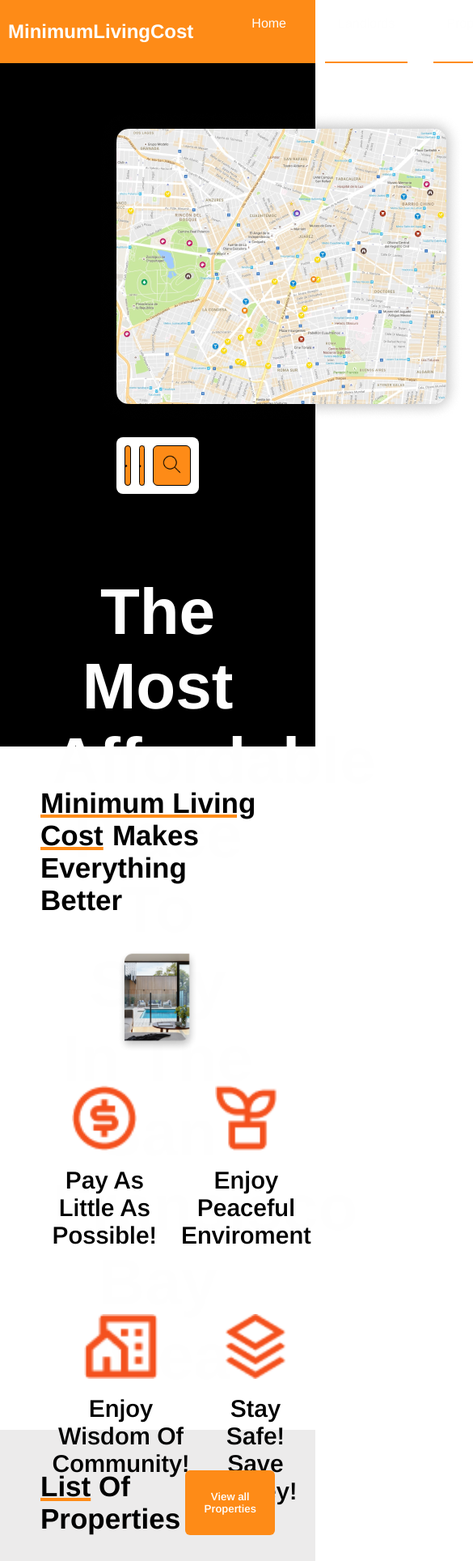
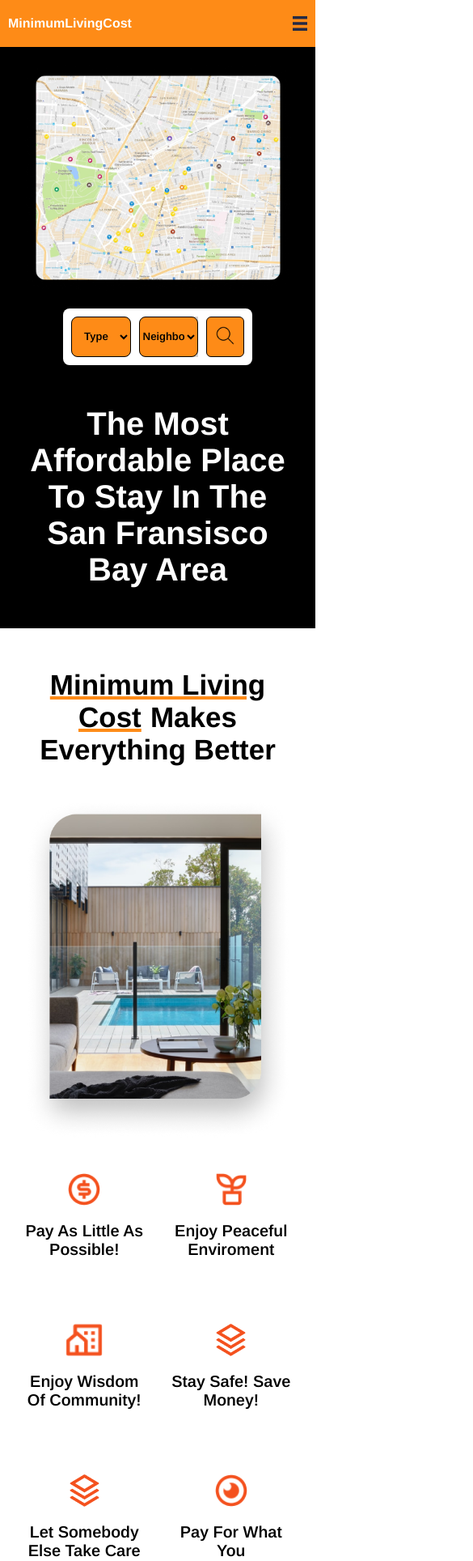
Before and after one commit to oseji/rental-agency-react, a React (Vite) app: page / in a window 390 px wide. Shown: the top 1928 px of the page at 81% size, 585 px wide, since content can reach past the window. Built offline with nearby package versions, Linux system fonts and the light colour scheme; a web font is replaced by a local one.

Commit message:
added responsiveness for mobile screens

```diff
--- a/src/AddNewProperty.jsx
+++ b/src/AddNewProperty.jsx
@@ -1,7 +1,7 @@
 const AddNewProperty = () => {
   return (
     <section className="addProperty">
-      <h1 className="addPropHeading">
+      <h1 className="smallHeading">
         Search For Your Property With Us And Be Confident That Your Room Will Be
         Filled Out.
       </h1>
--- a/src/App.css
+++ b/src/App.css
@@ -23,8 +23,18 @@ input::-webkit-inner-spin-button {
   padding: 0 0.625rem;
 }
 
+.logoHamburger {
+  display: flex;
+  flex-direction: row;
+  justify-content: space-between;
+}
+
 .logo {
   color: #fefefe;
+}
+
+.hamburger {
+  display: none;
 }
 
 .navList {
@@ -179,11 +189,23 @@ input::-webkit-inner-spin-button {
 .section3 {
   height: auto;
   padding: 3.125rem;
-  background-color: #ecebeb;
+  background-color: #fefefe;
 }
 
 .sectionHeading {
   font-size: 2.1875rem;
+}
+
+.smallHeading {
+  margin-bottom: 2.5rem;
+  text-align: center;
+}
+
+.addPropHeading {
+  display: flex;
+  flex-direction: row;
+  justify-content: space-between;
+  margin-bottom: 2.5rem;
 }
 
 .section3-Btn {
@@ -205,6 +227,7 @@ input::-webkit-inner-spin-button {
   display: grid;
   grid-template-columns: repeat(3, minmax(0, 1fr));
   row-gap: 50px;
+  border-radius: 25px;
 }
 
 .card {
@@ -218,12 +241,14 @@ input::-webkit-inner-spin-button {
 }
 
 .card:hover {
-  box-shadow: 5px 10px 20px gray;
+  box-shadow: 5px 5px 20px rgb(184, 183, 183);
   transform: scale(1.03);
 }
 
 .cardImg {
   width: 100%;
+  border-top-right-radius: 25px;
+  border-top-left-radius: 25px;
 }
 
 .cardDetails {
@@ -356,6 +381,21 @@ input::-webkit-inner-spin-button {
 .section3Text {
   width: 40%;
   margin: 0 auto;
+}
+
+.section4-Btn {
+  background-color: #fe8b17;
+  color: #fefefe;
+  border-radius: 0.375rem;
+  border: 0;
+  padding: 0.625rem 1.25rem;
+  font-weight: 600;
+  cursor: pointer;
+  transition: ease-in 0.2s;
+}
+
+.section4-Btn:hover {
+  transform: scale(1.1);
 }
 
 /*ADD PROPERTY SECTION*/
@@ -599,6 +639,12 @@ footer {
     box-sizing: border-box;
   }
 
+  .sectionHeading {
+    text-align: center;
+  }
+
+  /**/
+
   .intro {
     flex-direction: column-reverse;
     align-items: center;
@@ -645,7 +691,7 @@ footer {
 
   .icon-text {
     text-align: center;
-    font-size: 30px;
+    font-size: 1.875rem;
   }
 
   /*SECTION 3*/
@@ -661,6 +707,28 @@ footer {
     gap: 40px;
   }
 
+  .section3Heading {
+    text-align: center;
+  }
+
+  .section3Text {
+    width: 80%;
+  }
+
+  .flexibilityText {
+    text-align: center;
+  }
+
+  .section4-Btn {
+    margin: 0 auto;
+    display: block;
+  }
+
+  /*ADD PROPERTIES*/
+  .addPropHeading {
+    font-size: 1.875rem;
+  }
+
   /*REVIEWS*/
   .reviewsGroup {
     width: 90%;
@@ -668,3 +736,226 @@ footer {
 }
 
 /*RESPONSIVE DESIGN -- PHONE*/
+@media only screen and (max-width: 600px) {
+  .navbar {
+    flex-direction: column;
+    justify-content: space-between;
+    padding: 20px 10px;
+  }
+
+  .navList {
+    flex-direction: column;
+    text-align: center;
+    height: 0;
+    overflow-y: hidden;
+  }
+
+  .logoHamburger {
+    width: 100%;
+    justify-content: space-between;
+  }
+
+  .logo {
+    font-size: 16px;
+  }
+
+  .hamburger {
+    display: block;
+  }
+
+  /*INTRO*/
+  .intro {
+    height: 100%;
+    padding: 0 10px 50px;
+  }
+
+  .introHeading {
+    font-size: 2.5rem;
+    margin-top: 50px;
+  }
+
+  .introMap {
+    width: 90%;
+    margin: 0 auto;
+    display: block;
+  }
+
+  .map {
+    width: 100%;
+  }
+
+  /*SECTION 2*/
+  .section2 {
+    height: 50%;
+    padding: 50px 10px;
+  }
+
+  .section2-Img {
+    width: 90%;
+    display: block;
+  }
+
+  .icon {
+    height: 2.5rem;
+  }
+
+  .icon-text {
+    font-size: 1.25rem;
+  }
+
+  /*LIST OF PROP*/
+  .section3 {
+    padding: 10px;
+  }
+
+  .addPropHeading {
+    flex-direction: column;
+    gap: 20px;
+    margin-bottom: 70px;
+  }
+
+  .section3-Btn {
+    width: 60%;
+    margin: 0 auto;
+  }
+
+  .cardContainer {
+    display: flex;
+    flex-direction: row;
+    gap: 50px;
+    overflow-x: scroll;
+    margin-bottom: 70px;
+  }
+
+  .card {
+    width: 20rem;
+    border: 2px solid #bab8ba;
+  }
+
+  .cardImg {
+    object-fit: cover;
+    flex-shrink: 0;
+    flex-grow: 0;
+  }
+
+  .cardHeading {
+    font-size: 1.5rem;
+  }
+
+  .cardPrice {
+    font-size: 1.25rem;
+  }
+
+  .cardBottom-Group {
+    align-items: center;
+  }
+
+  .cardBottom-Icon {
+    height: 10px;
+  }
+
+  .cardBottom-Number {
+    font-size: 0.875rem;
+  }
+
+  /*SECTION 4*/
+  .section4 {
+    padding: 10px;
+  }
+
+  .section3Heading {
+    font-size: 1.5rem;
+    padding-top: 20px;
+  }
+
+  .section3-ImgSection {
+    width: 100%;
+  }
+
+  .imgGrp {
+    gap: 16px;
+  }
+
+  .section3Img {
+    width: 43%;
+  }
+
+  /*ADD PROP SECTION*/
+  .addProperty {
+    padding: 100px 10px;
+  }
+
+  .formSection {
+    padding: 14px;
+  }
+
+  .formHeading {
+    font-size: 1.75rem;
+  }
+
+  .formGrp {
+    display: flex;
+    flex-direction: column;
+    justify-content: space-between;
+    margin-bottom: 32px;
+    align-items: center;
+  }
+
+  .inputGrp {
+    margin-bottom: 10px;
+  }
+
+  .btnProperty {
+    width: 50%;
+  }
+
+  /*REVIEW SECTION*/
+  .reviewSection {
+    padding: 10px;
+  }
+
+  .reviewsGroup {
+    padding: 5px;
+    width: 100%;
+  }
+
+  .review {
+    width: 100%;
+    padding: 10px;
+  }
+
+  /*FOOTER*/
+  #footer {
+    padding: 30px 10px 10px;
+  }
+
+  .footerLinks {
+    flex-direction: column;
+  }
+
+  .contactInfo {
+    width: 100%;
+  }
+
+  .socialInfo {
+    width: 100%;
+  }
+
+  .footerBottom {
+    flex-direction: column;
+  }
+
+  .bottomText-Grp {
+    width: 100%;
+  }
+
+  .bottomText {
+    font-size: 0.625rem;
+  }
+  .copyright {
+    text-align: center;
+    width: 100%;
+    font-size: 0.625rem;
+    margin-top: 20px;
+  }
+}
--- a/src/ListOfProperties.jsx
+++ b/src/ListOfProperties.jsx
@@ -1,14 +1,7 @@
 const ListOfProperties = () => {
   return (
     <section className="section3" id="section3">
-      <div
-        style={{
-          display: "flex",
-          flexDirection: "row",
-          justifyContent: "space-between",
-          marginBottom: "2.5rem",
-        }}
-      >
+      <div className="addPropHeading">
         <h1 className="sectionHeading">
           <span
             style={{
--- a/src/Navbar.jsx
+++ b/src/Navbar.jsx
@@ -1,7 +1,10 @@
 const Navbar = () => {
   return (
     <nav className="navbar">
-      <h2 className="logo">MinimumLivingCost</h2>
+      <div className="logoHamburger">
+        <h2 className="logo">MinimumLivingCost</h2>
+        <img src="icon-hamburger.svg" alt="menu" className="hamburger" />
+      </div>
 
       <ul className="navList">
         <li className="navText">
--- a/src/Reviews.jsx
+++ b/src/Reviews.jsx
@@ -1,7 +1,7 @@
 const Reviews = () => {
   return (
     <section className="reviewSection">
-      <h1 className="addPropHeading">Read about what our users have to say</h1>
+      <h1 className="smallHeading">Read about what our users have to say</h1>
       <div className="reviewsGroup">
         <div className="review">
           <div className="reviewContainer">
--- a/src/sectionThree.jsx
+++ b/src/sectionThree.jsx
@@ -41,7 +41,7 @@ const sectionThree = () => {
           desire.
         </p>
 
-        <button className="section3-Btn">Search Rooms</button>
+        <button className="section4-Btn">Search Rooms</button>
       </div>
     </section>
   );
```
